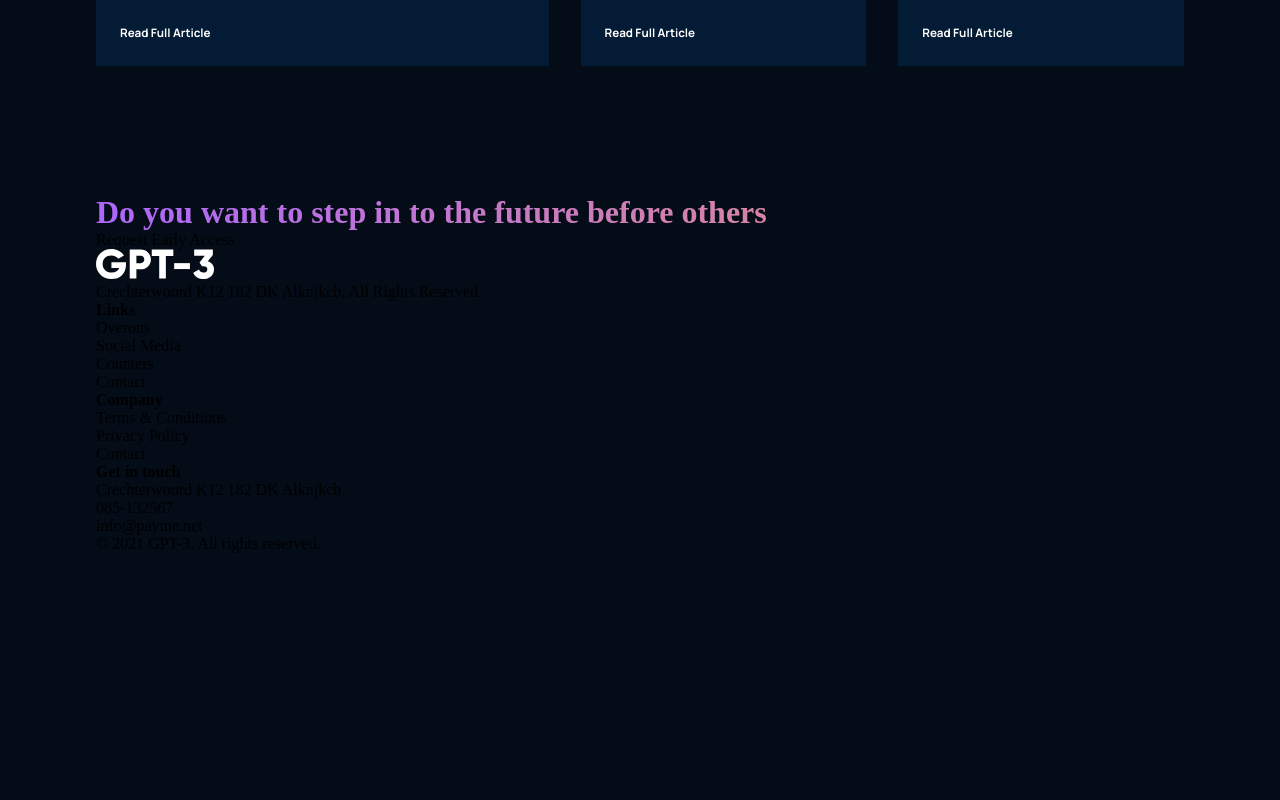
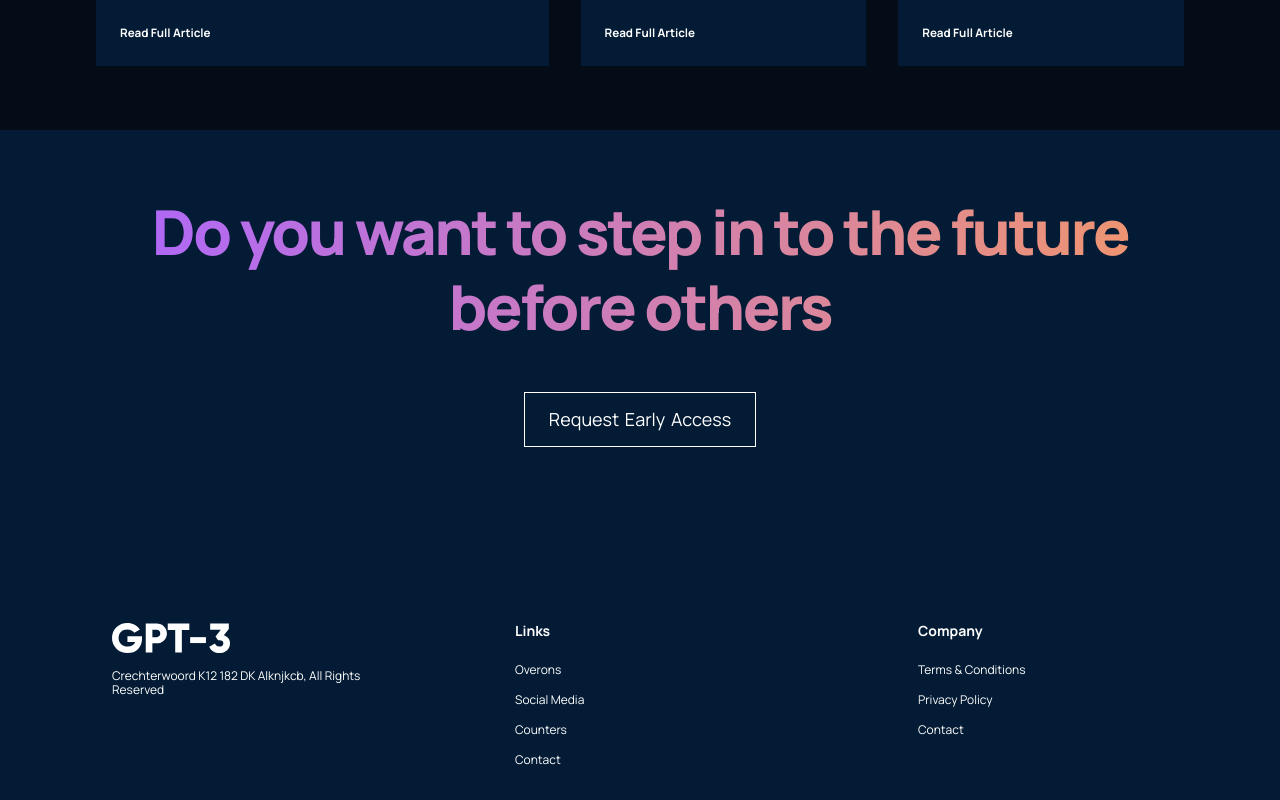
Before and after one commit to chromey85/GPT3-Site, a React (Create React App) app: page / in a window 1280 px wide. Shown: the part 4200-5000 px from the top of the page. Before the commit the page ends 4817 px from the top, so only its background shows below. Built offline with nearby package versions, Linux system fonts and the light colour scheme.

Commit message:
completed footer styling

```diff
--- a/src/containers/footer/Footer.jsx
+++ b/src/containers/footer/Footer.jsx
@@ -16,20 +16,20 @@ const Footer = () => {
             <img src={gpt3Logo} alt="logo" />
             <p>Crechterwoord K12 182 DK Alknjkcb, All Rights Reserved</p>
           </div>
-          <div className="gpt3__footer-link_div">
+          <div className="gpt3__footer-links_div">
             <h4>Links</h4>
             <p>Overons</p>
             <p>Social Media</p>
             <p>Counters</p>
             <p>Contact</p>
           </div>
-          <div className="gpt3__footer-company_div">
+          <div className="gpt3__footer-links_div">
             <h4>Company</h4>
             <p>Terms & Conditions</p>
             <p>Privacy Policy</p>
             <p>Contact</p>
           </div>
-          <div className="gpt3__footer-getInTouch_div">
+          <div className="gpt3__footer-links_div">
             <h4>Get in touch</h4>
             <p>Crechterwoord K12 182 DK Alknjkcb</p>
             <p>085-132567</p>
--- a/src/containers/footer/footer.css
+++ b/src/containers/footer/footer.css
@@ -0,0 +1,140 @@
+.gpt3__footer {
+    display: flex;
+    flex-direction: column;
+    justify-content: center;
+    align-items: center;
+    background: var(--color-footer);
+}
+
+.gpt3__footer-heading {
+    width: 100%;
+    text-align: center;
+    margin-bottom: 3rem;
+}
+
+.gpt3__footer-heading h1 {
+    font-family: var(--font-family);
+    font-weight: 800;
+    font-size: 62px;
+    line-height: 75px;
+
+    text-align: center;
+    letter-spacing: -0.04em;
+}
+
+.gpt3__footer-btn {
+    display: flex;
+    justify-content: center;
+    align-items: center;
+
+    border: 1px solid #FFFFFF;
+    padding: 1rem 1.5rem;
+    text-align: center;
+    margin-bottom: 10rem;
+    cursor: pointer;
+}
+
+.gpt3__footer-btn p {
+    font-family: var(--font-family);
+    font-size: 18px;
+    line-height: 21px;
+    word-spacing: 2px;
+
+    color: #FFFFFF;
+}
+
+.gpt3__footer-links {
+    display: flex;
+    justify-content: space-between;
+    align-items: flex-start;
+    flex-wrap: wrap;
+    flex-direction: row;
+    width: 100%;
+    text-align: left;
+}
+
+.gpt3__footer-links div {
+    width: 250px;
+    margin: 1rem;
+}
+
+.gpt3__footer-links_logo {
+    display: flex;
+    flex-direction: column;
+}
+
+.gpt3__footer-links_logo img {
+    width: 118px;
+    height: 30px;
+
+    margin-bottom: 1rem;
+}
+
+.gpt3__footer-links_logo p {
+    font-family: var(--font-family);
+    font-size: 12px;
+    line-height: 14px;
+
+    color: #FFFFFF;
+}
+
+.gpt3__footer-links_div {
+    display: flex;
+    justify-content: flex-start;
+    flex-direction: column;
+}
+
+.gpt3__footer-links_div h4 {
+    font-family: var(--font-family);
+    font-size: 14px;
+    line-height: 16px;
+
+    color: #FFFFFF;
+    margin-bottom: 1rem;
+}
+
+.gpt3__footer-links_div p {
+    font-family: var(--font-family);
+    font-size: 12px;
+    line-height: 14px;
+
+    color: #FFFFFF;
+    margin: 0.5rem 0;
+    cursor: pointer;
+}
+
+.gpt3__footer-copyright {
+    margin-top: 2rem;
+    text-align: center;
+    width: 100%;
+}
+
+.gpt3__footer-copyright p {
+    font-family: var(--font-family);
+    font-size: 12px;
+    line-height: 14px;
+    color: #FFFFFF;
+}
+
+@media screen and (max-width: 850px) {
+    .gpt3__footer-heading h1 {
+        font-size: 44px;
+        line-height: 50px;
+    }
+}
+
+@media screen and (max-width: 550px) {
+    .gpt3__footer-heading h1 {
+        font-size: 34px;
+        line-height: 42px;
+    }
+
+    .gpt3__footer-links div {
+        margin: 1rem 0;
+    }
+
+    .gpt3__footer-btn p {
+        font-size: 14px;
+        line-height: 20px;
+    }
+}
```
